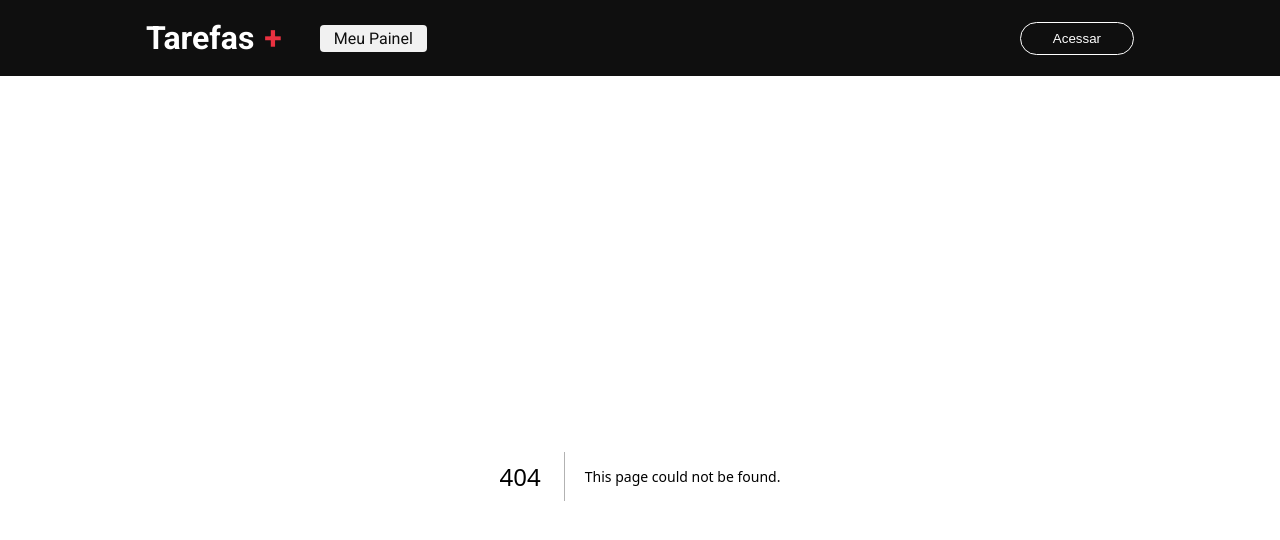
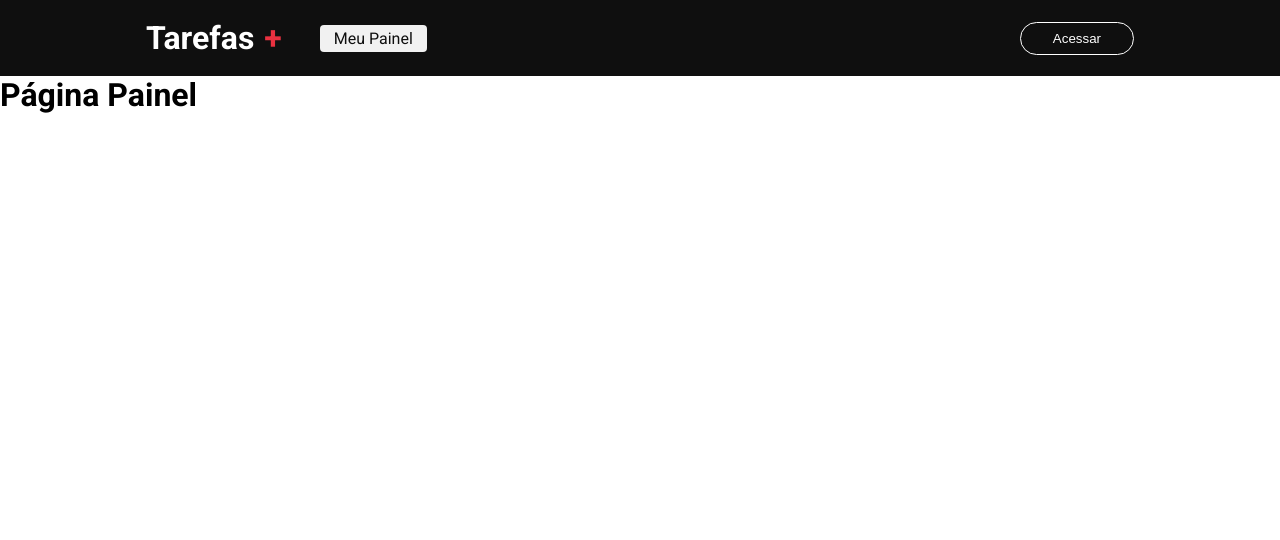
Before and after one commit to AndreessaLopes/tarefas-, a Next.js app: page /dashboard in a window 1280 px wide. Before the commit this address had no page. Shown: the top 540 px of the page. Built offline with nearby package versions, Linux system fonts and the light colour scheme.

Commit message:
Adiciona autenticação com NextAuth e Google, cria página de dashboard

```diff
--- /dev/null
+++ b/src/pages/dashboard/index.tsx
@@ -0,0 +1,17 @@
+import styles from "./styles.module.css";
+import Head from "next/head";
+
+export default function Dashboard() {
+    return (
+        <div className={styles.container}>
+            <Head>
+                <title>
+                    Meu painel de tarefas
+                    </title>
+            </Head>
+            <h1>
+                Página Painel
+            </h1>
+        </div>
+    );
+}
```
Also changed, not shown: package.json (+5 -4 lines), src/pages/_app.tsx (+4 -3 lines), src/pages/api/auth/[...nextauth].ts (added, +14 -0 lines), src/pages/dashboard/styles.module.css (added), 1 other file (tests, documents, lock files or other folders).
